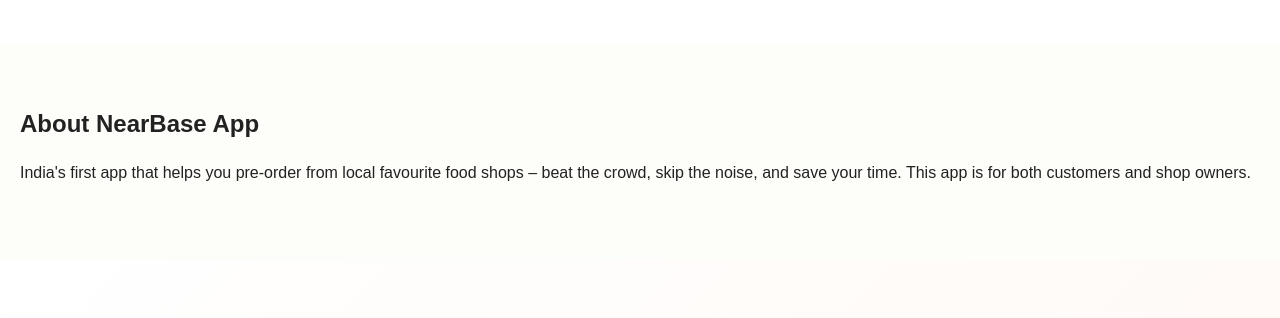
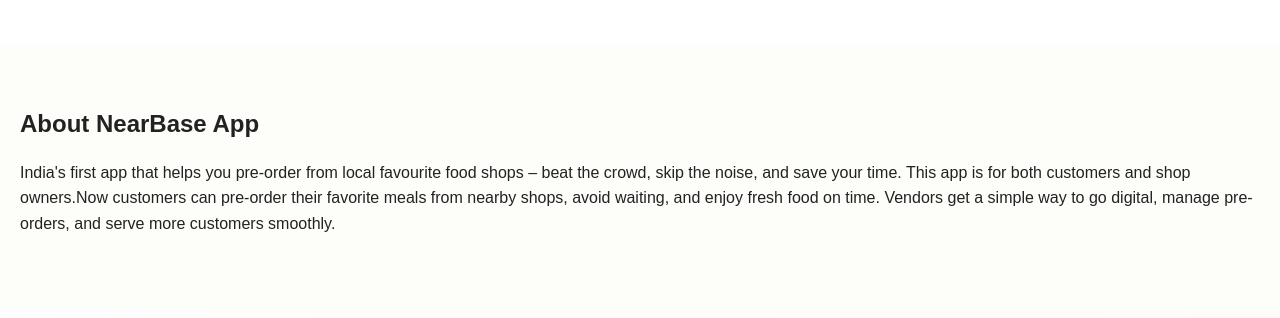
Before and after one commit to NearBase-coder/nearbase-landing, a plain HTML site: page index.html in a window 1280 px wide. Shown: the part 458-776 px from the top of the page. Drawn offline with Linux system fonts and the light colour scheme.

Commit message:
Update index.html

```diff
--- a/index.html
+++ b/index.html
@@ -41,7 +41,7 @@
       <p>
         India's first app that helps you pre-order from local favourite food shops –
         beat the crowd, skip the noise, and save your time.
-        This app is for both customers and shop owners.
+        This app is for both customers and shop owners.Now customers can pre-order their favorite meals from nearby shops, avoid waiting, and enjoy fresh food on time. Vendors get a simple way to go digital, manage pre-orders, and serve more customers smoothly.
       </p>
 
   </section>
```
